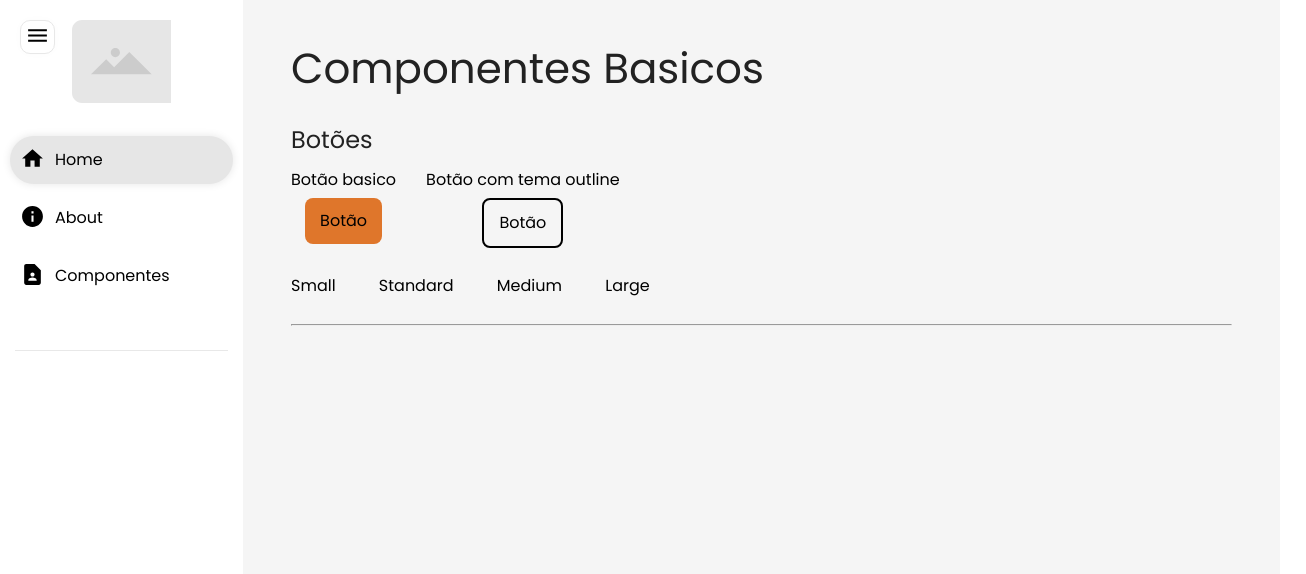
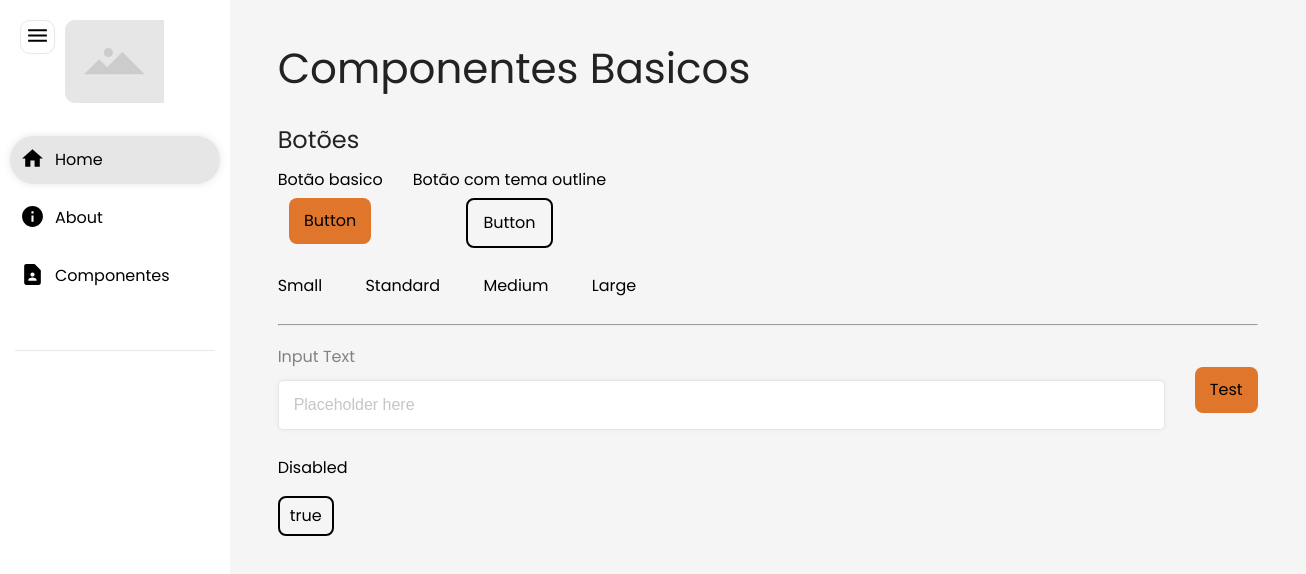
Before and after one commit to gaabscps/ReactComponents, a React (Create React App) app: page /contact/basic-components in a window 1280 px wide. Shown: the top 574 px of the page, 1306 px wide, since content can reach past the window. Built offline with nearby package versions, Linux system fonts and the light colour scheme.

Commit message:
:construction: Input Text
Componente estilizado e com algumas funções e lógicas implementadas

```diff
--- a/src/Components/Buttom/index.tsx
+++ /dev/null
@@ -1,17 +0,0 @@
-import React from "react";
-
-interface ButtonProps {
-  theme?: "outline-dark";
-  size?: "small" | "medium" | "large" | string;
-}
-
-export const Buttom: React.FC<ButtonProps> = ({ theme, size }) => {
-  return (
-    <div
-      onClick={() => alert("Coloque aqui a ação do botão")}
-      className={`buttonContainer ${theme} btn-${size}`}
-    >
-      <span>Botão</span>
-    </div>
-  );
-};
--- /dev/null
+++ b/src/Components/Button/index.tsx
@@ -0,0 +1,30 @@
+import React from "react";
+
+interface ButtonProps {
+  className?: string;
+  theme?: "outline-dark";
+  size?: "small" | "medium" | "large" | string;
+  title: string;
+  disabled?: boolean;
+  onClick: () => void;
+}
+
+export const Button: React.FC<ButtonProps> = ({
+  className,
+  theme,
+  size,
+  title,
+  disabled,
+  onClick,
+}) => {
+  return (
+    <div
+      onClick={disabled ? undefined : onClick}
+      className={`buttonContainer ${theme} btn-${size} ${className} ${
+        disabled && "btn-disabled"
+      }`}
+    >
+      <span>{title}</span>
+    </div>
+  );
+};
--- a/src/Components/Buttom/styles/button.scss
+++ b/src/Components/Button/styles/button.scss
@@ -1,6 +1,7 @@
 @import "../../../styles/variable.scss";
 
 .buttonContainer {
+  text-align: center;
   box-sizing: border-box;
   background-color: $buttonColor;
   width: fit-content;
@@ -46,3 +47,13 @@
   font-size: $buttonFontLarge;
 }
 // end of Size
+
+.btn-disabled {
+  background-color: #f2f2f2;
+  border: 1px solid #f2f2f2;
+  &:hover {
+    border: 1px solid #f2f2f2;
+    background-color: #f2f2f2;
+  }
+  cursor: not-allowed;
+}
--- /dev/null
+++ b/src/Components/InputText/index.tsx
@@ -0,0 +1,44 @@
+import React, { useState } from "react";
+import { Button } from "../Button";
+
+interface InputTextProps {
+  label: string;
+  size?: string;
+  placeholder?: string;
+  name: string;
+  disabled?: boolean;
+  onChange: (e: React.ChangeEvent<HTMLInputElement>) => void;
+  value: string | number;
+}
+
+export const InputText: React.FC<InputTextProps> = ({
+  label,
+  size,
+  placeholder,
+  name,
+  disabled,
+  onChange,
+  value,
+}) => {
+  return (
+    <div className={`d-flex flex-direction-column w-100`}>
+      <label
+        title={label}
+        className={`text-input-label ${disabled && "disabled-label"}`}
+      >
+        {label}
+      </label>
+      <input
+        name={name}
+        placeholder={placeholder}
+        className={`input-size-${size} text-input ${
+          disabled && "disabled-input"
+        }`}
+        type="text"
+        onChange={onChange}
+        value={value}
+        disabled={disabled}
+      />
+    </div>
+  );
+};
--- /dev/null
+++ b/src/Components/InputText/styles/inputText.scss
@@ -0,0 +1,41 @@
+.text-input-label {
+  font-size: 16px;
+  margin-bottom: 15px;
+  color: #828282;
+}
+
+.text-input {
+  width: 100%;
+  height: 50px;
+  border: 1px solid #e6e6e6;
+  border-radius: 5px;
+  box-shadow: 0px 0px 5px rgba(0, 0, 0, 0.05);
+  font-size: 16px;
+  padding: 0 15px;
+  &::placeholder {
+    color: #c6c6c6;
+  }
+  &:hover {
+    border: 1px solid #d7d7d7;
+  }
+  &:focus {
+    outline: none;
+    border: 1px solid #c6c6c6;
+    &:hover {
+      border: 1px solid #00000058;
+    }
+  }
+}
+
+.disabled-input {
+  background-color: #f2f2f2;
+  border: 1px solid #f2f2f2;
+  &:hover {
+    border: 1px solid #f2f2f2;
+  }
+  cursor: not-allowed;
+}
+
+.disabled-label {
+  color: #c6c6c6;
+}
--- a/src/Pages/Components/BasicComponentsPage/index.tsx
+++ b/src/Pages/Components/BasicComponentsPage/index.tsx
@@ -1,8 +1,16 @@
 import React, { useState } from "react";
-import { Buttom } from "../../../Components/Buttom";
+import { Button } from "../../../Components/Button";
+import { InputText } from "../../../Components/InputText";
 
 export const BasicComponentsPage: React.FC = () => {
   const [size, setSize] = useState<string>();
+  const [disabled, setDisabled] = useState<boolean>(false);
+
+  const [value, setValue] = useState("");
+
+  const onChange = (e: React.ChangeEvent<HTMLInputElement>) => {
+    setValue(e.target.value);
+  };
 
   return (
     <>
@@ -12,12 +20,21 @@ export const BasicComponentsPage: React.FC = () => {
         <div className="mb-30" style={{ width: "fit-content" }}>
           <div className="d-flex mb-30">
             <div className="mr-30 d-flex flex-direction-column align-items-center">
-              <span className="mb-10">Botão basico</span>
-              <Buttom size={size} />
+              <span className="mb-10 text-center">Botão basico</span>
+              <Button
+                size={size}
+                onClick={() => console.log("clicou")}
+                title="Button"
+              />
             </div>
             <div className="mr-30 d-flex flex-direction-column align-items-center">
-              <span className="mb-10">Botão com tema outline</span>
-              <Buttom size={size} theme="outline-dark" />
+              <span className="mb-10 text-center">Botão com tema outline</span>
+              <Button
+                size={size}
+                theme="outline-dark"
+                onClick={() => console.log("clicou")}
+                title="Button"
+              />
             </div>
           </div>
           <div className="d-flex justify-content-between">
@@ -36,6 +53,40 @@ export const BasicComponentsPage: React.FC = () => {
           </div>
         </div>
         <hr />
+        <div style={{ width: "980px", padding: "15px 0" }}>
+          <div
+            className="mb-30 d-flex align-items-center"
+            style={{ width: "100%" }}
+          >
+            <InputText
+              name="inputText"
+              placeholder="Placeholder here"
+              label="Input Text"
+              disabled={disabled}
+              onChange={(e) => onChange(e)}
+              value={value}
+            />
+            <div className="d-flex align-items-center ml-30">
+              <Button
+                className="width-50px"
+                onClick={() =>
+                  value ? alert(value) : alert("Type something to show here")
+                }
+                title="Test"
+                disabled={disabled}
+              />
+            </div>
+          </div>
+          <div className="mb-20">
+            <span>Disabled</span>
+          </div>
+          <Button
+            onClick={() => setDisabled(!disabled)}
+            title={String(!disabled)}
+            theme="outline-dark"
+            size="small"
+          />
+        </div>
       </div>
     </>
   );
--- a/src/styles/app.scss
+++ b/src/styles/app.scss
@@ -34,6 +34,10 @@ b {
 
 .d-block {
   display: block;
+}
+
+.text-center {
+  text-align: center;
 }
 // end of Basic Classes
 
@@ -80,12 +84,28 @@ b {
   margin-right: 30px;
 }
 
+.ml-30 {
+  margin-left: 30px;
+}
+
 .mb-30 {
   margin-bottom: 30px;
+}
+.mt-30 {
+  margin-top: 30px;
+}
+.mb-20 {
+  margin-bottom: 20px;
+}
+.mt-20 {
+  margin-top: 20px;
 }
 
 .mb-10 {
   margin-bottom: 10px;
+}
+
+.width-50px {
 }
 // end of Spacing
 
--- a/src/styles/import.scss
+++ b/src/styles/import.scss
@@ -3,9 +3,10 @@
 //Components
 @import "../Components/Sidebar/styles/sidebar.scss";
 @import "../Components/CollapseTable/styles/collapseTable.scss";
-@import "../Components/Buttom/styles/button.scss";
+@import "../Components/Button/styles/button.scss";
 @import "../styles/reset.scss";
 @import "./app.scss";
+@import "../Components/InputText/styles/inputText.scss";
 
 html {
   font-family: "Poppins", sans-serif;
```
